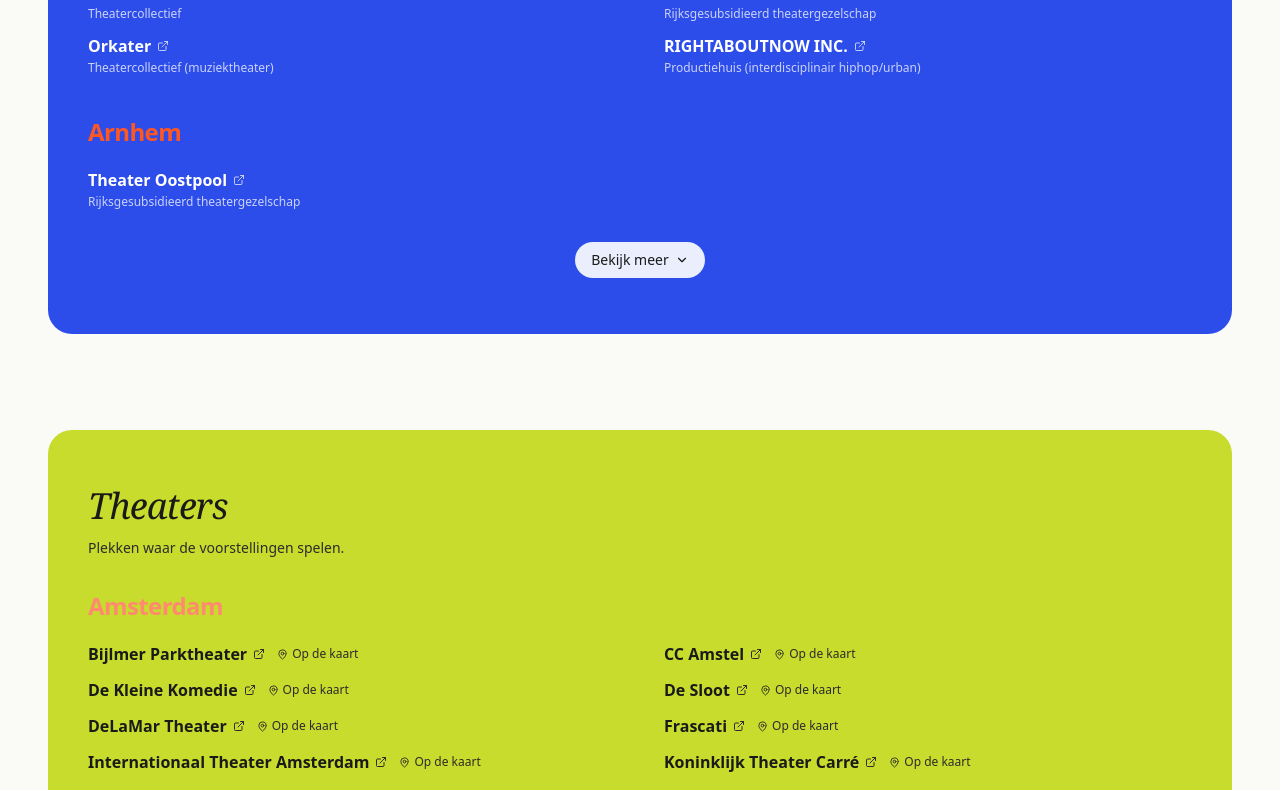
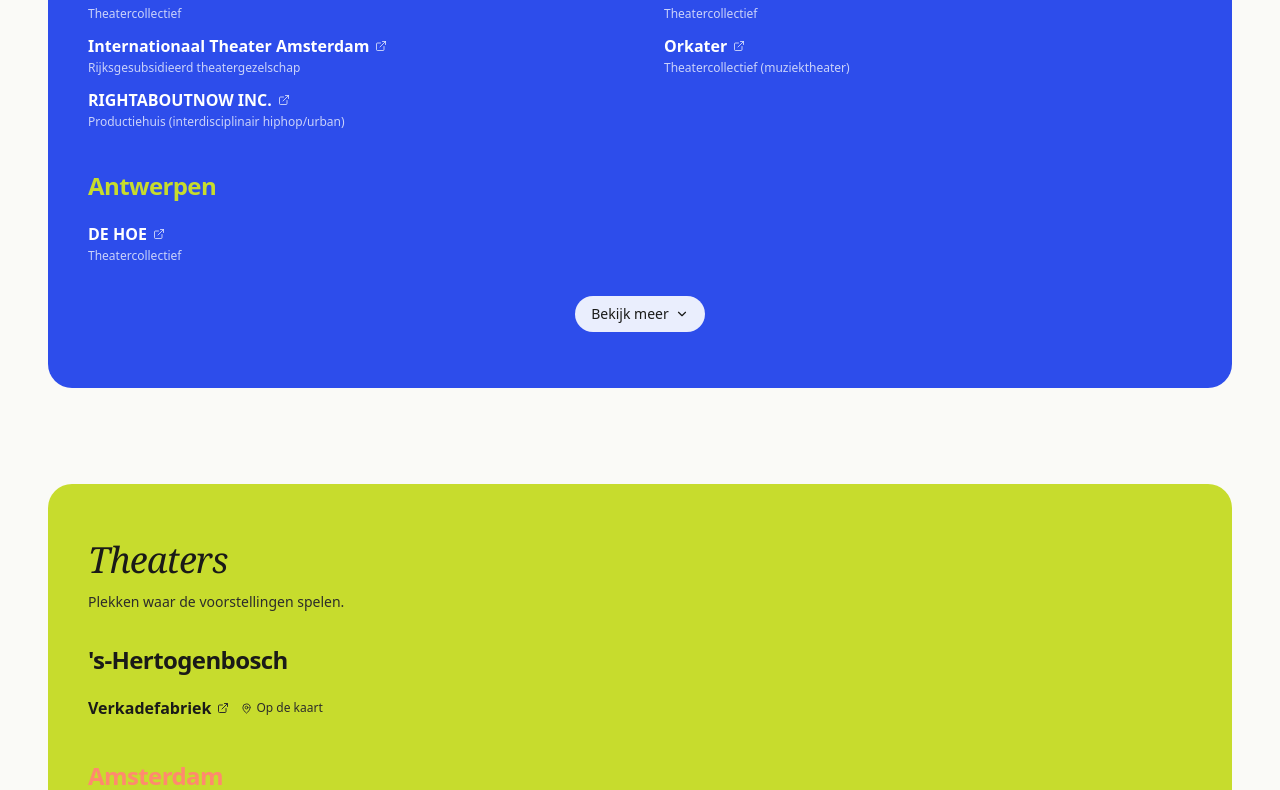
Before and after one commit to cultuursausje/cultuursausje, a Next.js app in the folder site/: page / in a window 1280 px wide. Shown: the part 1925-2715 px from the top of the page. Built offline with nearby package versions, Linux system fonts and the light colour scheme.

Commit message:
Add files via upload

```diff
--- a/site/data/festivals.ts
+++ b/site/data/festivals.ts
@@ -445,6 +445,38 @@ export const festivals: Festival[] = [
     foto_credit: "Placeholder via Lorem Picsum"
   },
   {
+    id: "o-festival",
+    naam: "O. Festival",
+    periode: "Eind mei – begin juni",
+    plaats: "Rotterdam",
+    beschrijving: "Internationaal festival voor opera, muziektheater en performance in Rotterdam. Grensverleggend werk op bijzondere plekken in de stad, van werven tot werkplaatsen.",
+    url: "https://ofestival.nl",
+    accent: "#5BB8C2",
+    match_keywords: ["o. festival", "o festival", "operadagen", "operadagen rotterdam"],
+    foto_urls: [
+      "https://picsum.photos/seed/o-festival-1/1280/720",
+      "https://picsum.photos/seed/o-festival-2/1280/720",
+      "https://picsum.photos/seed/o-festival-3/1280/720"
+    ],
+    foto_credit: "Placeholder via Lorem Picsum"
+  },
+  {
+    id: "spring-utrecht",
+    naam: "SPRING Performing Arts Festival",
+    periode: "Eind mei",
+    plaats: "Utrecht",
+    beschrijving: "Internationaal festival voor hedendaagse podiumkunsten in Utrecht. Tien dagen vernieuwend werk uit binnen- en buitenland, op grote en kleine podia én op locatie.",
+    url: "https://springutrecht.nl",
+    accent: "#9B7EBD",
+    match_keywords: ["spring", "spring utrecht", "spring performing arts"],
+    foto_urls: [
+      "https://picsum.photos/seed/spring-utrecht-1/1280/720",
+      "https://picsum.photos/seed/spring-utrecht-2/1280/720",
+      "https://picsum.photos/seed/spring-utrecht-3/1280/720"
+    ],
+    foto_credit: "Placeholder via Lorem Picsum"
+  },
+  {
     id: "festival-ad-werf",
     naam: "Festival a/d Werf",
     periode: "Mei",
--- a/site/data/gezelschappen.ts
+++ b/site/data/gezelschappen.ts
@@ -116,5 +116,20 @@ export const gezelschappen: Gezelschap[] = [
     beschrijving: "Amsterdams productiehuis sinds 1971. Interdisciplinair hiphop- en urban-theater met sociaal-maatschappelijke projecten.",
     logo_url: `${CDN}/c8e627a4-fd7b-4457-b900-4e63972a1230/RAN+inc.png`,
     logo_credit: "RIGHTABOUTNOW INC."
+  },
+  {
+    id: "de-hoe", naam: "DE HOE", afkorting: "DE HOE",
+    type: "Theatercollectief", stad: "Antwerpen", url: "https://www.dehoe.be/",
+    beschrijving: "Vlaams collectief van speel- en denkdieren. Eigenzinnige, gelaagde voorstellingen die het komische en het filosofische verweven."
+  },
+  {
+    id: "veenfabriek", naam: "De Veenfabriek", afkorting: "Veenfabriek",
+    type: "Theatercollectief (muziektheater)", stad: "Leiden", url: "https://www.veenfabriek.nl/",
+    beschrijving: "Leids muziektheatergezelschap dat actueel en betrokken werk maakt. Voorstellingen vol live muziek, eten en gesprek."
+  },
+  {
+    id: "collectief-mamm", naam: "Collectief MAMM", afkorting: "MAMM",
+    type: "Theatercollectief", stad: "Amsterdam", url: "https://collectiefmamm.com/",
+    beschrijving: "Amsterdams dans- en theatercollectief. Toegankelijk, fysiek werk over alledaagse thema's, voor jong en oud publiek."
   }
 ];
--- a/site/data/theaters.ts
+++ b/site/data/theaters.ts
@@ -117,5 +117,83 @@ export const theaters: Theater[] = [
     stad: "Castricum",
     url: "https://www.karavaan.nl",
     beschrijving: "Theaterfestival in Noord-Holland met voorstellingen op bijzondere locaties."
+  },
+  {
+    id: "theater-rotterdam-venue", naam: "Theater Rotterdam", afkorting: "Theater Rotterdam",
+    stad: "Rotterdam",
+    url: "https://www.theaterrotterdam.nl",
+    beschrijving: "Het stadstheater van Rotterdam aan het Schouwburgplein en daarnaast op locatie."
+  },
+  {
+    id: "verkadefabriek", naam: "Verkadefabriek", afkorting: "Verkadefabriek",
+    stad: "'s-Hertogenbosch",
+    url: "https://www.verkadefabriek.nl",
+    beschrijving: "Theater en filmhuis in een voormalige koekjesfabriek in Den Bosch."
+  },
+  {
+    id: "stadsschouwburg-haarlem", naam: "Stadsschouwburg Haarlem", afkorting: "SS Haarlem",
+    stad: "Haarlem",
+    url: "https://stadsschouwburghaarlem.nl",
+    beschrijving: "Hoofdpodium voor toneel en muziek in het centrum van Haarlem."
+  },
+  {
+    id: "stadsschouwburg-utrecht", naam: "Stadsschouwburg Utrecht", afkorting: "SS Utrecht",
+    stad: "Utrecht",
+    url: "https://stadsschouwburg-utrecht.nl",
+    beschrijving: "Het stadstheater van Utrecht — toneel, dans en muziektheater op verschillende zalen."
+  },
+  {
+    id: "leidse-schouwburg", naam: "Leidse Schouwburg", afkorting: "Leidse Schouwburg",
+    stad: "Leiden",
+    url: "https://leidseschouwburg-stadsgehoorzaal.nl",
+    beschrijving: "Het oude stadstheater van Leiden, sinds 1705 in gebruik."
+  },
+  {
+    id: "spot-groningen", naam: "SPOT Stadsschouwburg Groningen", afkorting: "SPOT",
+    stad: "Groningen",
+    url: "https://www.spotgroningen.nl",
+    beschrijving: "Het podiumcentrum van Groningen — theater, dans en muziek in twee zalen."
+  },
+  {
+    id: "de-nieuwe-vorst", naam: "De Nieuwe Vorst", afkorting: "De Nieuwe Vorst",
+    stad: "Tilburg",
+    url: "https://denieuwevorst.nl",
+    beschrijving: "Vlakkevloertheater in Tilburg met focus op vernieuwend werk."
+  },
+  {
+    id: "schauspielhaus-bochum", naam: "Schauspielhaus Bochum", afkorting: "Schauspielhaus",
+    stad: "Bochum",
+    url: "https://www.schauspielhausbochum.de",
+    beschrijving: "Grote Duitse stadsschouwburg in Bochum, onder leiding van Johan Simons."
+  },
+  {
+    id: "ntgent", naam: "NTGent", afkorting: "NTGent",
+    stad: "Gent",
+    url: "https://www.ntgent.be",
+    beschrijving: "Het stadstheater van Gent — onder leiding wisselend tussen internationale regisseurs."
+  },
+  {
+    id: "spot-walhalla", naam: "Werkplaats Walhalla", afkorting: "Walhalla",
+    stad: "Rotterdam",
+    url: "https://walhallakatendrecht.nl",
+    beschrijving: "Theater op Katendrecht met een lange traditie van bijzonder werk."
+  },
+  {
+    id: "rdm-rotterdam", naam: "RDM Onderzeebootloods", afkorting: "RDM",
+    stad: "Rotterdam",
+    url: "https://www.rdmrotterdam.nl",
+    beschrijving: "Industriële locatie aan de Maas, vaak gebruikt voor grootschalig locatietheater."
+  },
+  {
+    id: "schuur-haarlem", naam: "De Schuur", afkorting: "Schuur",
+    stad: "Haarlem",
+    url: "https://www.schuur.nl",
+    beschrijving: "Theater en bioscoop, hoofdbase van Toneelschuur Producties."
+  },
+  {
+    id: "theater-rotterdam-schouwburg", naam: "Theater Rotterdam Schouwburg", afkorting: "TR Schouwburg",
+    stad: "Rotterdam",
+    url: "https://www.theaterrotterdam.nl",
+    beschrijving: "De grote schouwburgzaal aan het Schouwburgplein."
   }
 ];
```
